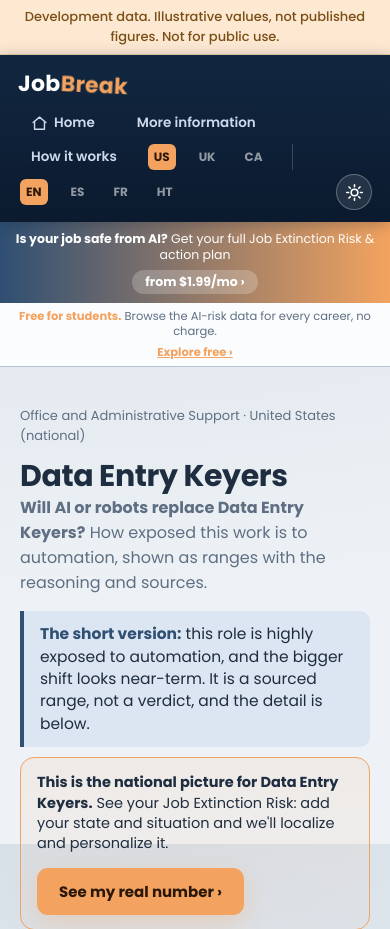
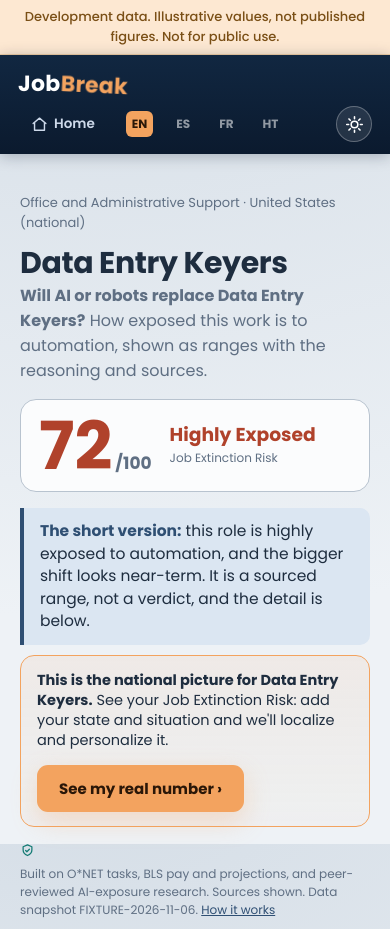
Before and after one commit to riddimrida22/jobcast, a Flask app: page /jobs/43-9021 in a window 390 px wide. Shown: the top 929 px of the page. Run offline with Flask 3, Linux system fonts and the light colour scheme; the visitor is signed in with stand-in values (Sample User, id 1); data comes from the database, SQL or seed files in the repository.

Commit message:
Lead result pages with the score; sell after the free taste
Conversion fixes for cold (mobile) ad traffic:
- Hero the score: show the big Job Extinction Risk number + level right
  under the title, instead of burying it ~5 screens down.
- Hide the site-wide buybar/freebar on result pages (via a promobars
  block) so the free score comes first and the in-page paywall sells after.
- Fix stale pricing: bb.cta now $4.99 (one-time default), not $1.99/mo.
- Tighten the mobile header to one row (hide secondary nav + country links
  under 640px) so content sits higher.

Co-Authored-By: Claude Opus 4.8 <noreply@anthropic.com>

```diff
--- a/server/i18n.py
+++ b/server/i18n.py
@@ -158,7 +158,7 @@ TRANSLATIONS = {
         # Buybar banner
         "bb.q": "Is your job safe from AI?",
         "bb.txt": "Get your full Job Extinction Risk &amp; action plan",
-        "bb.cta": "from $1.99/mo &#8250;",
+        "bb.cta": "$4.99 &#8250;",
     },
     "es": {
         # Header / nav
@@ -314,7 +314,7 @@ TRANSLATIONS = {
         # Buybar banner
         "bb.q": "¿Tu trabajo está a salvo de la IA?",
         "bb.txt": "Obtén tu Riesgo de extinción del empleo completo y un plan de acción",
-        "bb.cta": "desde $1.99/mes &#8250;",
+        "bb.cta": "$4.99 &#8250;",
     },
     "fr": {
         "nav.home": "Accueil",
@@ -465,7 +465,7 @@ TRANSLATIONS = {
         # Buybar banner
         "bb.q": "Votre emploi est-il à l'abri de l'IA ?",
         "bb.txt": "Obtenez votre Risque de disparition du poste complet et un plan d'action",
-        "bb.cta": "à partir de 1,99 $/mois &#8250;",
+        "bb.cta": "4,99 $ &#8250;",
     },
     "ht": {
         "nav.home": "Akèy",
@@ -616,7 +616,7 @@ TRANSLATIONS = {
         # Buybar banner
         "bb.q": "Èske travay ou an pwoteje kont IA?",
         "bb.txt": "Jwenn Risk pou travay la disparèt konplè ou a ak yon plan aksyon",
-        "bb.cta": "apati $1.99/mwa &#8250;",
+        "bb.cta": "$4.99 &#8250;",
     },
 }
 
--- a/server/templates/base.html
+++ b/server/templates/base.html
@@ -1369,6 +1369,14 @@
   {% elif noindex %}
   <div class="dev-banner">Private preview. Not a public release.</div>
   {% endif %}
+  <style>
+    /* Mobile: keep the header to one tight row so result content (the score) sits higher. */
+    @media (max-width:640px){
+      header.site nav a[href="/?view=info"],
+      header.site nav a[href="/methodology"],
+      header.site nav .country-links { display:none !important; }
+    }
+  </style>
   <header class="site"><div class="wrap">
     <a class="brand" href="/" aria-label="JobBreak home">Job<span class="brk">Break</span></a>
     <nav>
@@ -1386,14 +1394,16 @@
           d="M21 12.9A9 9 0 1 1 11.1 3a7.1 7.1 0 0 0 9.9 9.9z"/></svg></button>
     </nav>
   </div></header>
+  {% block promobars %}
   <a class="buybar" href="/?flow=1" aria-label="Check your job and get your plan">
     <span class="bb-txt"><b>{{ t('bb.q', 'Is your job safe from AI?') }}</b> {{ t('bb.txt', 'Get your full Job Extinction Risk &amp; action plan') }}</span>
-    <span class="bb-cta">{{ t('bb.cta', 'from $1.99/mo &#8250;') }}</span>
+    <span class="bb-cta">{{ t('bb.cta', '$4.99 &#8250;') }}</span>
   </a>
   <a class="freebar" href="/students" aria-label="Students: browse AI-risk data for every career, free">
     <span><b>{{ t('fb.b', 'Free for students.') }}</b> {{ t('fb.txt', 'Browse the AI-risk data for every career, no charge.') }}</span>
     <span class="fb-cta">{{ t('fb.cta', 'Explore free &#8250;') }}</span>
   </a>
+  {% endblock %}
   <script>
     // Lightweight funnel events (cookie-free); shows up in /admin/stats under /_ev/*.
     window.jbEv = function (n) {
--- a/server/templates/result.html
+++ b/server/templates/result.html
@@ -9,6 +9,9 @@
   <meta property="og:image:height" content="630">
   <meta name="twitter:image" content="{{ ogcard }}">
 {% endblock %}
+{# On a result page the visitor already has their answer: hide the site-wide promo/free bars so
+   the score sits right at the top, and let the in-page paywall do the selling after the free taste. #}
+{% block promobars %}{% endblock %}
 {% block content %}
 {% if seo %}<script type="application/ld+json">{"@context":"https://schema.org","@type":"FAQPage","mainEntity":[{"@type":"Question","name":{{ ("Will AI or robots replace " ~ r.occupation.title ~ "?") | tojson }},"acceptedAnswer":{"@type":"Answer","text":{{ (r.occupation.title ~ " scores " ~ r.base_exposure ~ " of 100 for automation exposure, from O*NET task data and peer-reviewed AI-exposure research - higher means more of the role's tasks are automatable. JobBreak shows the full sourced breakdown and a timeline.") | tojson }}}}]}</script>{% endif %}
 {% set check %}<svg viewBox="0 0 24 24"><path d="M20 6 9 17l-5-5"/></svg>{% endset %}
@@ -32,6 +35,17 @@
   .jlp-tx.exp { color:var(--red); } .jlp-tx.saf { color:var(--green); }
   #jlp-ghost.jlp-ghost { min-height:0; padding-top:20px; }
   #jlp-ghost .jlp-glock { position:static; inset:auto; min-height:0; background:none; padding:10px 0 0; justify-content:flex-start; }
+  /* Hero score: the number the visitor came for, shown immediately under the title. */
+  .hero-score { display:flex; align-items:center; gap:18px; margin:6px 0 16px; padding:16px 18px;
+    border-radius:16px; border:1px solid var(--line); background:var(--card); }
+  .hero-score .hs-num { display:flex; align-items:baseline; line-height:.9; flex:none; }
+  .hero-score .hs-num b { font-size:clamp(48px,17vw,76px); font-weight:900; font-variant-numeric:tabular-nums; }
+  .hero-score .hs-num span { font-size:17px; font-weight:700; color:var(--muted); margin-left:3px; }
+  .hero-score .hs-lvl { font-size:clamp(16px,4.8vw,21px); font-weight:800; text-transform:capitalize; line-height:1.15; }
+  .hero-score .hs-sub { font-size:12px; color:var(--muted); margin-top:3px; }
+  .hero-score.hero-hi .hs-num b, .hero-score.hero-hi .hs-lvl { color:var(--red,#ff5a4d); }
+  .hero-score.hero-mid .hs-num b, .hero-score.hero-mid .hs-lvl { color:var(--accent,#e8794a); }
+  .hero-score.hero-lo .hs-num b, .hero-score.hero-lo .hs-lvl { color:var(--green,#3fb27f); }
 </style>
 <!-- Dramatic reveal: plays only when arriving from the guided flow or tour -->
 <div id="reveal" class="rv" hidden aria-hidden="true">
@@ -170,6 +184,13 @@
 {% set vtim = t('seo.tim.near', 'and the bigger shift looks near-term') if bid == 'near_term_high'
    else (t('seo.tim.partial', 'and meaningful change looks likely over the next 5 to 10 years') if bid == 'partial_5_10yr'
    else t('seo.tim.far', 'and a near-term shift looks unlikely')) %}
+<div class="hero-score hero-{{ 'hi' if be >= 66 else ('mid' if be >= 40 else 'lo') }}" aria-label="Your Job Extinction Risk score">
+  <div class="hs-num"><b>{{ be|round|int }}</b><span>/100</span></div>
+  <div class="hs-meta">
+    <div class="hs-lvl">{{ vlvl }}</div>
+    <div class="hs-sub">{{ t('ov.rating', rating_label) }}</div>
+  </div>
+</div>
 <p class="verdict"><strong>{{ t('seo.short', 'The short version:') }}</strong> {{ t('seo.v.pre', 'this role is') }} {{ vlvl }} {{ t('seo.v.mid', 'to automation,') }} {{ vtim }}{{ t('seo.v.suf', '. It is a sourced range, not a verdict, and the detail is below.') }}</p>
 {% if seo %}
 <div class="tour-localize">
```
